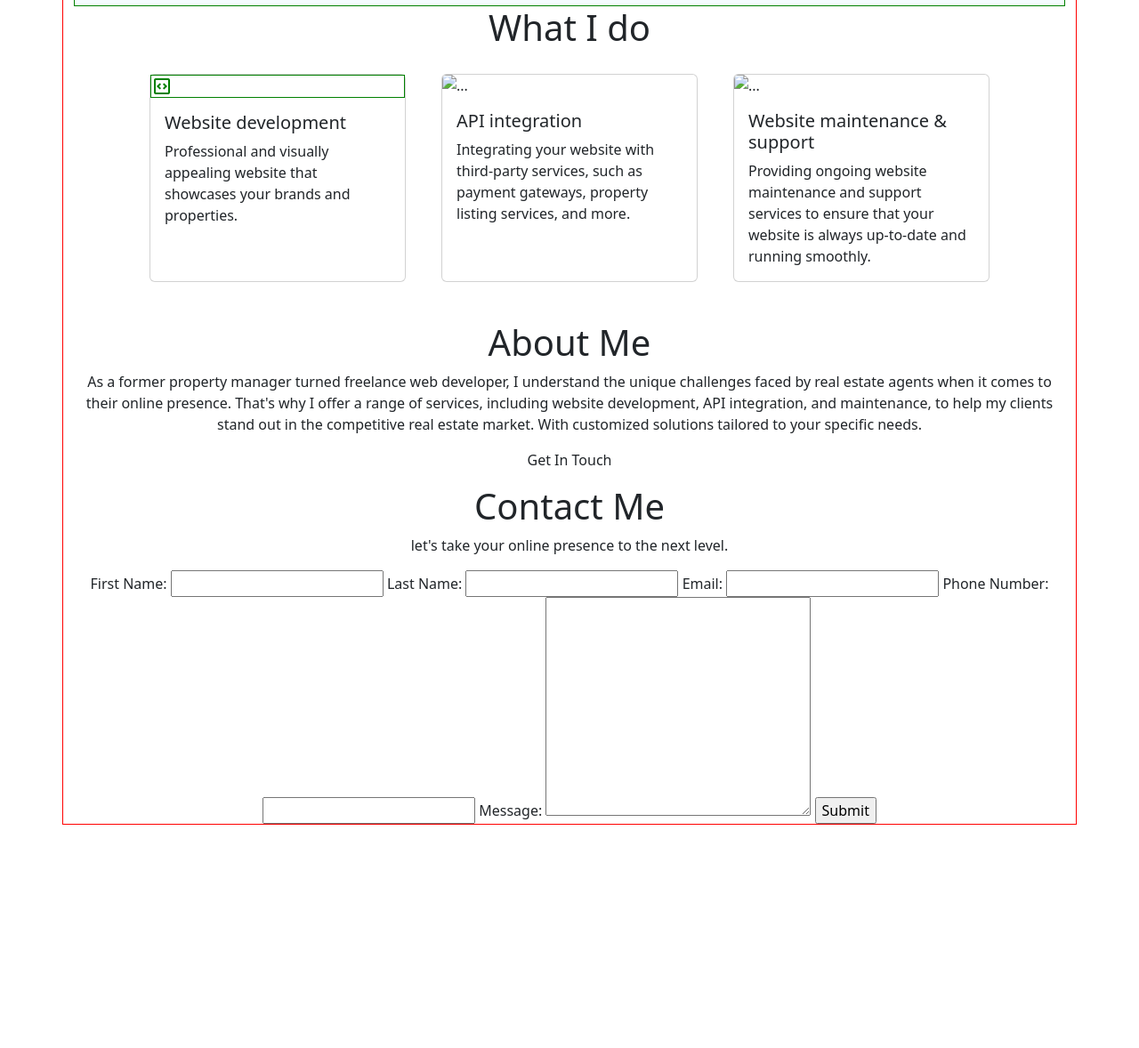
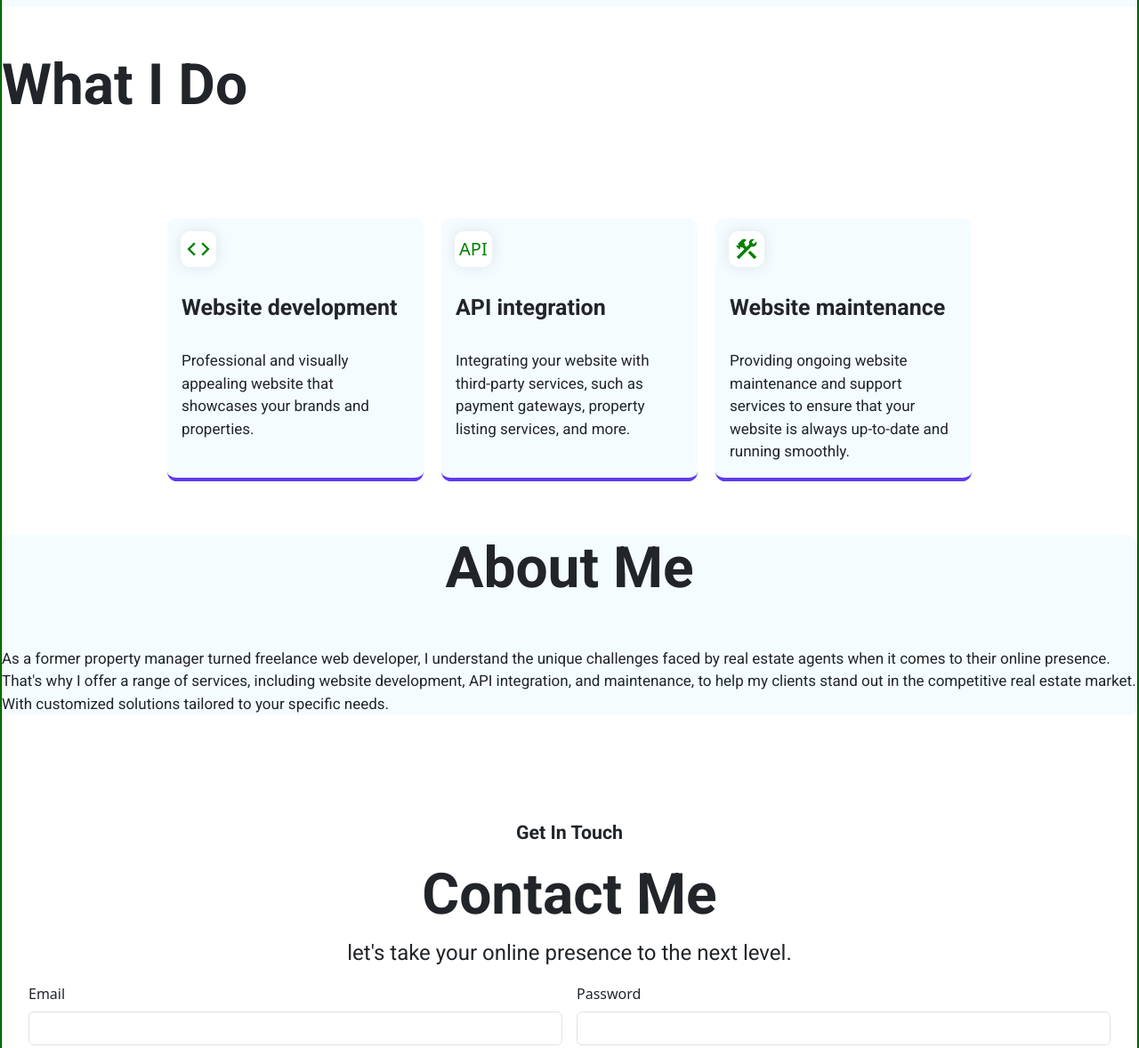
Before and after one commit to maxi114/portfolio, a website: page public/home.html in a window 1280 px wide. Shown: the part 1080-2258 px from the top of the page at 89% size. Before the commit the page ends 2007 px from the top, so only its background shows below. Drawn offline with nearby package versions, Linux system fonts and the light colour scheme.

Commit message:
third commit

```diff
--- a/public/css/home.css
+++ b/public/css/home.css
@@ -1,17 +1,19 @@
 body {
+    padding: 0px;
     margin: 0px;
-    border: 0px;
+    border: solid 1px green;
 }
 
-.container {
-    border: solid 1px red;
+.container2 {
     text-align: center;
+    max-width: 1500px;
+    margin: auto;
+    border: solid 1px
 }
 
 /*div holding the navigation*/
 .navigation {
     position: relative;
-    border: solid 1px green;
     text-align: center;
     height: 90px;
     width: 100%;
@@ -100,7 +102,6 @@ li a {
 
 /*header section*/
 .header {
-    border: solid 1px green;
     background: #F5FCFF;
     width: 100%;
     height: 996.41px;
@@ -109,7 +110,6 @@ li a {
 
 /*left section of the header*/
 .left {
-    border: solid 1px red;
     width: 790.67px;
     height: 526.67px;
     margin: 0;
@@ -178,7 +178,6 @@ li a {
 
 /*right side*/
 .right {
-    border: solid 1px green;
     width: 917.33px;
     height: 729.74px;
     position: absolute;
@@ -195,8 +194,17 @@ li a {
 }
 
 /* ------ WHAT I DO SECTION----------------------------*/
-.SK2 {
-    border: Solid 1px;
+.skills {
+    padding-top: 50px;
+}
+
+.sk2 {
+    text-align: left;
+    font-family: 'Roboto';
+    font-style: normal;
+    font-weight: 700;
+    font-size: 64px;
+    margin-bottom: 100px;
 }
 
 .showcase {
@@ -205,14 +213,107 @@ li a {
     justify-content: center;
 }
 
-.card {
-    min-width: 200px;
-    margin: 20px;
+
+
+#webdev {
+    border: none;
+    margin: 10px;
+    text-align: left;
+    background: #F5FCFF;
+    border-bottom: 4px solid #5E3BEE;
+    border-radius: 10.6667px;
+}
+
+
+#devt {
+    font-size: 30px;
+    color: green;
+    width: max-content;
+    padding: 5px;
+    margin: 15px;
+    background: #FFFFFF;
+    box-shadow: 0px 0px 16px rgba(0, 0, 0, 0.1);
+    border-radius: 10.6667px;
+}
+
+#apico {
+    font-size: 20px;
+    color: green;
+    width: max-content;
+    padding: 5px;
+    margin: 15px;
+    background: #FFFFFF;
+    box-shadow: 0px 0px 16px rgba(0, 0, 0, 0.1);
+    border-radius: 10.6667px;
+}
+
+.card-title {
+    font-family: 'Roboto';
+    font-style: normal;
+    font-weight: 700;
+    font-size: 25px;
+}
+
+.card-text {
+    font-family: 'Roboto';
+    font-style: normal;
+    font-weight: 400;
+    font-size: 17px;
+}
+
+/*------------about e=e section-------------------*/
+.about {
+    margin-top: 50px;
+    background-color: #F5FCFF;
+border-radius: 10.6667px;;
+}
+
+.abtme {
+    font-family: 'Roboto';
+    font-style: normal;
+    font-weight: 700;
+    font-size: 64px;
+    margin-bottom: 50px;
+}
+
+.txtabt {
+    font-family: 'Roboto';
+    font-style: normal;
+    font-weight: 400;
+    font-size: 17px;
     text-align: left;
 }
 
-.material-symbols-outlined{
-    font-size: 100px;
-    color: green;
-    border: solid 1px
+
+
+/*-------------contact me secion--------------*/
+.contact{
+    padding: 30px;
+padding-top: 100px;
+
 }
+
+.gtin {
+    font-family: 'Roboto';
+    font-style: normal;
+    font-weight: 600;
+    font-size: 21.3333px;
+}
+
+.ctme {
+    font-family: 'Roboto';
+    font-style: normal;
+    font-weight: 700;
+    font-size: 64px;
+}
+
+.lt {
+    font-family: 'Roboto';
+    font-style: normal;
+    font-weight: 400;
+    font-size: 24px;
+}
+
+.ccrmform {
+    text-align: left;
+}
--- a/public/home.html
+++ b/public/home.html
@@ -19,7 +19,7 @@
 
 <body>
     <!--div holding the whole page-->
-    <div class="container">
+    <div class="container2">
 
         <!--navigaion-->
         <div class="navigation">
@@ -78,29 +78,37 @@
         <!--what I do section-->
         <div class="skills">
 
-            <h1 class="sk2">What I do</h1>
+            <h1 class="sk2">What I Do</h1>
 
             <!--showcase your skills-->
             <div class="showcase ">
 
                 <!--website development-->
-                <div class="webdev card" style="width: 18rem;">
-                    <span class="material-symbols-outlined devt">
-                        code_blocks
+                <div class="card" id="webdev" style="width: 18rem;">
+
+                    <span id="devt" class="material-symbols-outlined">
+                        code
                     </span>
+
+                    <!--<img src="./images/code-outline.png" class="card-img-top" alt="...">-->
                     <div class="card-body">
                         <h5 class="card-title">Website development</h5>
+                        <br>
                         <p class="card-text">Professional and visually appealing website that showcases your brands and
                             properties.</p>
                     </div>
+
                 </div>
 
 
                 <!--api integration-->
-                <div class="apiinter card" style="width: 18rem;">
-                    <img src="..." class="card-img-top" alt="...">
+                <div class="apiinter card" id="webdev" style="width: 18rem;">
+                    <span id="apico" class="material-symbols-rounded">
+                        API
+                    </span>
                     <div class="card-body">
                         <h5 class="card-title">API integration</h5>
+                        <br>
                         <p class="card-text">Integrating your website with third-party services, such as payment
                             gateways, property
                             listing services, and more.</p>
@@ -108,10 +116,13 @@
                 </div>
 
                 <!--Website maintenance and support-->
-                <div class="apiinter card" style="width: 18rem;">
-                    <img src="..." class="card-img-top" alt="...">
+                <div class="apiinter card" id="webdev" style="width: 18rem;">
+                    <span id="devt" class="material-symbols-outlined">
+                        construction
+                    </span>
                     <div class="card-body">
-                        <h5 class="card-title">Website maintenance & support</h5>
+                        <h5 class="card-title">Website maintenance</h5>
+                        <br>
                         <p class="card-text">Providing ongoing website maintenance and support services to ensure that
                             your website is
                             always up-to-date and running smoothly.</p>
@@ -125,17 +136,13 @@
         <!---About me sections-->
         <div class="about">
 
-            <!--left section-->
-            <div class="abtleft">
-                <img src="" alt="">
-            </div>
+            <h1 class="abtme">About Me</h1>
 
-            <!--right section-->
             <div class="abtright">
 
-                <h1>About Me</h1>
 
-                <p>As a former property manager turned freelance web developer, I understand the unique challenges
+                <p class="txtabt">As a former property manager turned freelance web developer, I understand the unique
+                    challenges
                     faced by real estate agents when it comes to their online presence. That's why I offer a range
                     of services, including website development, API integration, and maintenance, to help my clients
                     stand out in the competitive real estate market. With customized solutions tailored to your
@@ -147,34 +154,62 @@
         <!--contact me section-->
         <div class="contact">
 
-            <p>Get In Touch</p>
-            <h1>Contact Me</h1>
-            <p>let's take your online presence to the next level.</p>
+            <p class="gtin">Get In Touch</p>
+            <h1 class="ctme">Contact Me</h1>
+            <p class="lt">let's take your online presence to the next level.</p>
 
             <!--form-->
-            <form action="">
-                <label for="fname">First Name:</label>
-                <input type="text" name="fname" id="fname">
-
-                <label for="lname">Last Name:</label>
-                <input type="text" name="lname" id="lname">
-
-                <label for="email">Email:</label>
-                <input type="text" name="email" id="email">
-
-                <label for="phone">Phone Number:</label>
-                <input type="text" name="phone" id="phone">
-
-                <label for="message">Message:</label>
-                <textarea name="message" id="message" cols="30" rows="10"></textarea>
-
-                <input type="submit" value="Submit">
-
+            <form class="row g-3 ccrmform">
+                <div class="col-md-6">
+                    <label for="inputEmail4" class="form-label">Email</label>
+                    <input type="email" class="form-control" id="inputEmail4">
+                </div>
+                <div class="col-md-6">
+                    <label for="inputPassword4" class="form-label">Password</label>
+                    <input type="password" class="form-control" id="inputPassword4">
+                </div>
+                <div class="col-6">
+                    <label for="inputAddress" class="form-label">Address</label>
+                    <input type="text" class="form-control" id="inputAddress" placeholder="1234 Main St">
+                </div>
+                <div class="col-6">
+                    <label for="inputAddress2" class="form-label">Address 2</label>
+                    <input type="text" class="form-control" id="inputAddress2"
+                        placeholder="Apartment, studio, or floor">
+                </div>
+                <div class="col-md-6">
+                    <label for="inputCity" class="form-label">City</label>
+                    <input type="text" class="form-control" id="inputCity">
+                </div>
+                <div class="col-md-4">
+                    <label for="inputState" class="form-label">State</label>
+                    <select id="inputState" class="form-select">
+                        <option selected>Choose...</option>
+                        <option>...</option>
+                    </select>
+                </div>
+                <div class="col-md-2">
+                    <label for="inputZip" class="form-label">Zip</label>
+                    <input type="text" class="form-control" id="inputZip">
+                </div>
+                <div class="col-12">
+                    <div class="form-check">
+                        <input class="form-check-input" type="checkbox" id="gridCheck">
+                        <label class="form-check-label" for="gridCheck">
+                            Check me out
+                        </label>
+                    </div>
+                </div>
+                <div class="col-12">
+                    <button type="submit" class="btn btn-primary">Sign in</button>
+                </div>
             </form>
-
         </div>
 
+
     </div>
+
+
 
     <script src="https://cdn.jsdelivr.net/npm/bootstrap@5.3.0-alpha3/dist/js/bootstrap.bundle.min.js"
         integrity="sha384-ENjdO4Dr2bkBIFxQpeoTz1HIcje39Wm4jDKdf19U8gI4ddQ3GYNS7NTKfAdVQSZe"
```
Also changed, not shown: public/images/code-outline.png (added).
